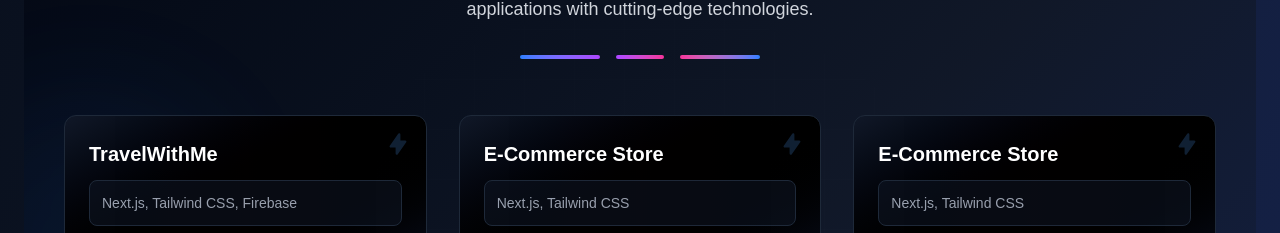
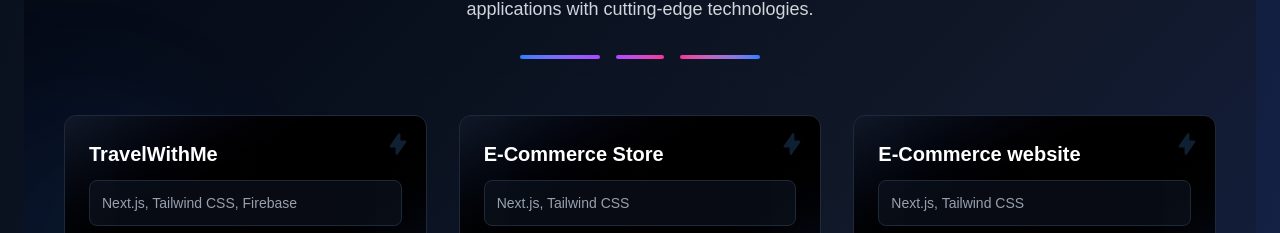
Before and after one commit to wajid-meraj/My-Portfolio, a Next.js app: page / in a window 1280 px wide. Shown: the part 2631-2864 px from the top of the page. Built offline with nearby package versions, Linux system fonts and the light colour scheme.

Commit message:
Change project title from 'E-Commerce Store' to 'E-Commerce website'

```diff
--- a/src/app/projects/page.js
+++ b/src/app/projects/page.js
@@ -14,7 +14,7 @@ export default function Projects() {
       link: "#",
     },
     {
-      title: "E-Commerce Store",
+      title: "E-Commerce website",
       tech: "Next.js, Tailwind CSS",
       link: "#",
     },
```
